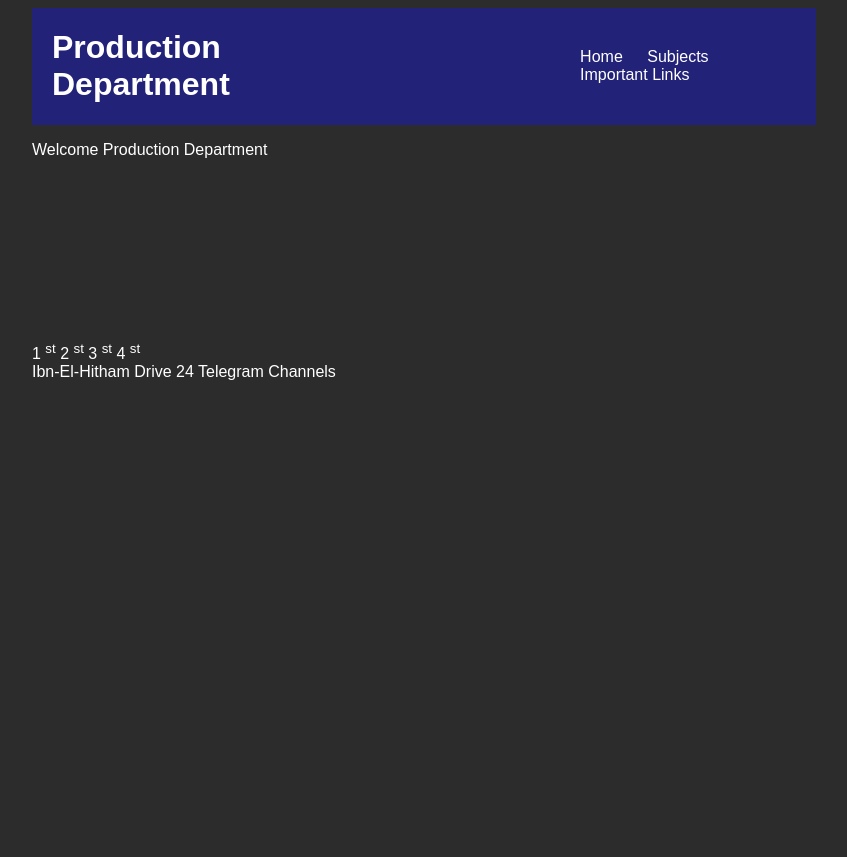
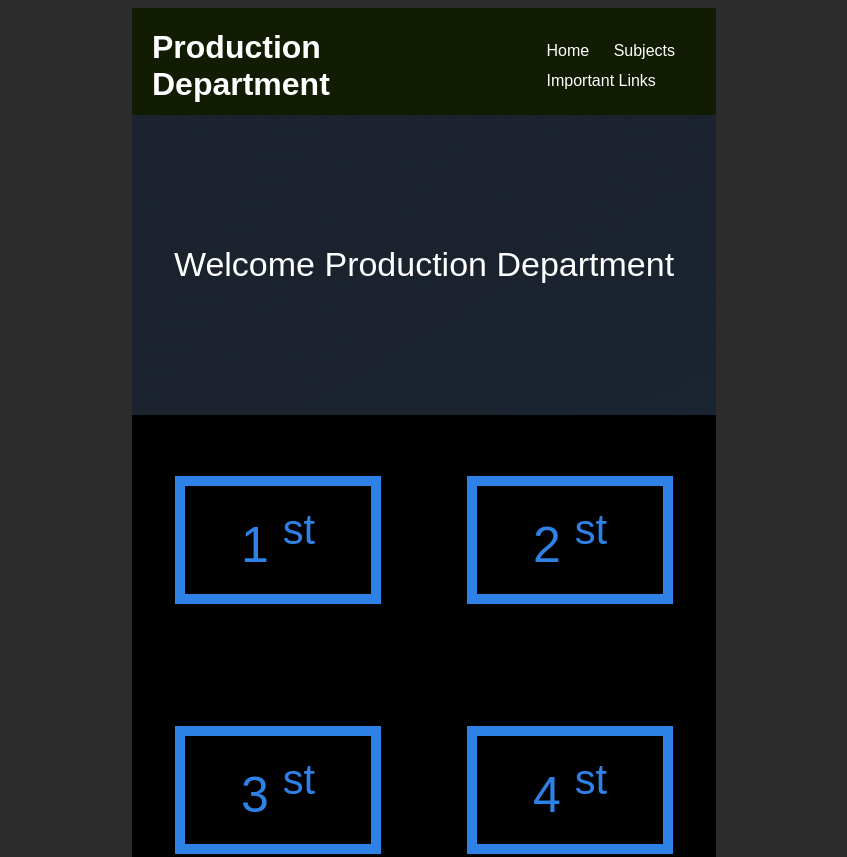
Before and after one commit to mohamedhesham155/material, a plain HTML site: page index.html in a window 1280 px wide. Shown: the top 857 px of the page, without its empty margins (216-1063 px from the left). Before the commit the page ends 800 px from the top, so only its background shows below. Drawn offline with Linux system fonts and the light colour scheme.

Commit message:
Add files via upload

```diff
--- a/index.html
+++ b/index.html
@@ -28,7 +28,7 @@
             <div class="welcome">
                 <p>Welcome Production Department</p>
             </div>
-            <div class="Years">
+            <div class="years">
                 <a>1 <sup>st</sup></a>
                 <a>2 <sup>st</sup></a>
                 <a>3 <sup>st</sup></a>
--- a/style.css
+++ b/style.css
@@ -3,24 +3,71 @@ html{
     font-family: sans-serif;
     background-color: rgb(44, 44, 44);
     color: white;
-    width: 100vh;
+    width: 75vh;
+    margin: auto;
+    display: flex;
     justify-content: center;
-    margin: auto;
+    align-items: center;
 }
-body{
-}
+/* body{
+
+} */
 .header{
-    background-color: rgb(35, 34, 121);
+    /* background-color: #202d3b; */
+    background-color: #121C03;
     display: flex;
     gap: 25%;
     padding-left: 20px;
-    /* justify-content: center; */
     align-items: center;
+    border-radius: 0px 0px 10px 10px;
+    z-index: 1;
 }
 .header ul li{
     display: inline-block;
     padding-right: 20px;
+    line-height: 30px;
 }
 .welcome{
+    height: 300px;
+    margin-top: -10px;
+    text-align: center;
+    justify-content: center;
+    align-items: center;
+    display: flex;
+    font-size: 34px;
+    background-image: url(image/background.png);
+
+}
+.years{
+    height: 500px;
+    background-color: rgb(0, 0, 0);
+    display: grid;
+    grid-template-columns: 1fr 1fr;
+    justify-content: center;
+    align-items: center;
+}
+.years a{
+    display:inline-block;
+    width: 50%;
+    padding: 20px;
+    /* margin: 10px; */
+    font-size: 50px;
+    border: 10px solid #2E81E5;
+    color: #2E81E5;
+    justify-self: center;
+    align-self: center;
+    text-align: center;
+}
+.important{
     height: 200px;
+    background-color: rgb(0, 68, 255);
+    display: grid;
+    justify-content: center;
+    align-items: center;
+
 }
+.footer{
+    height: 100px;
+    background-color: rgb(68, 0, 255);
+
+}
```
Also changed, not shown: image/background.png (added).
